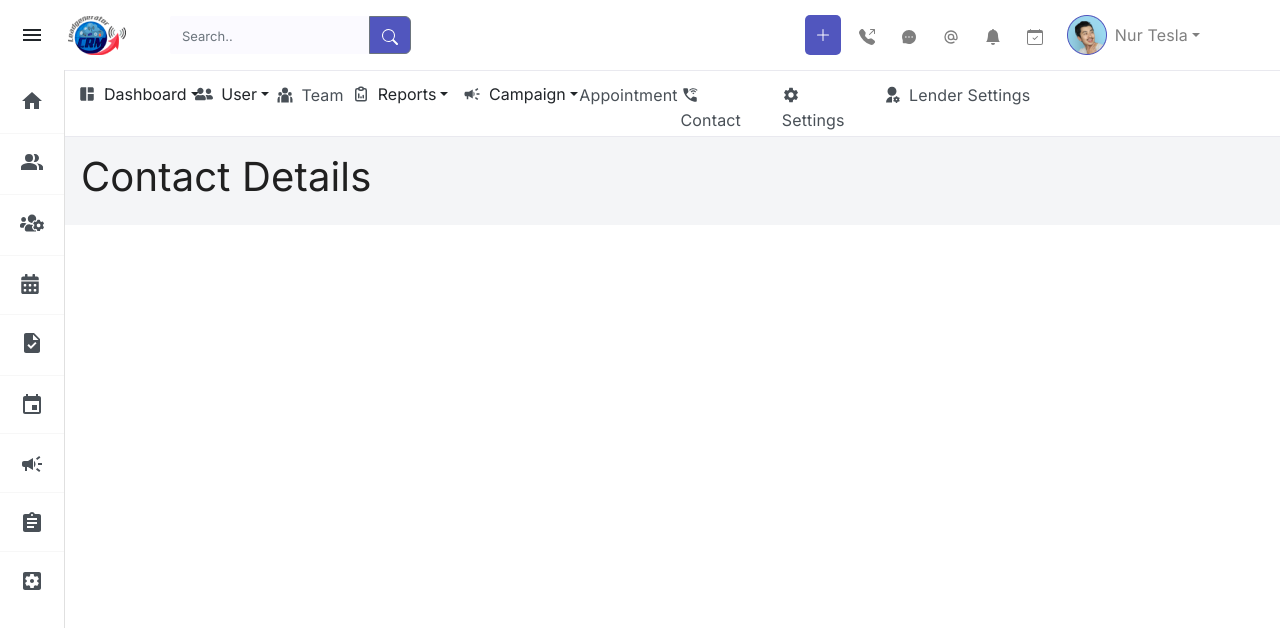
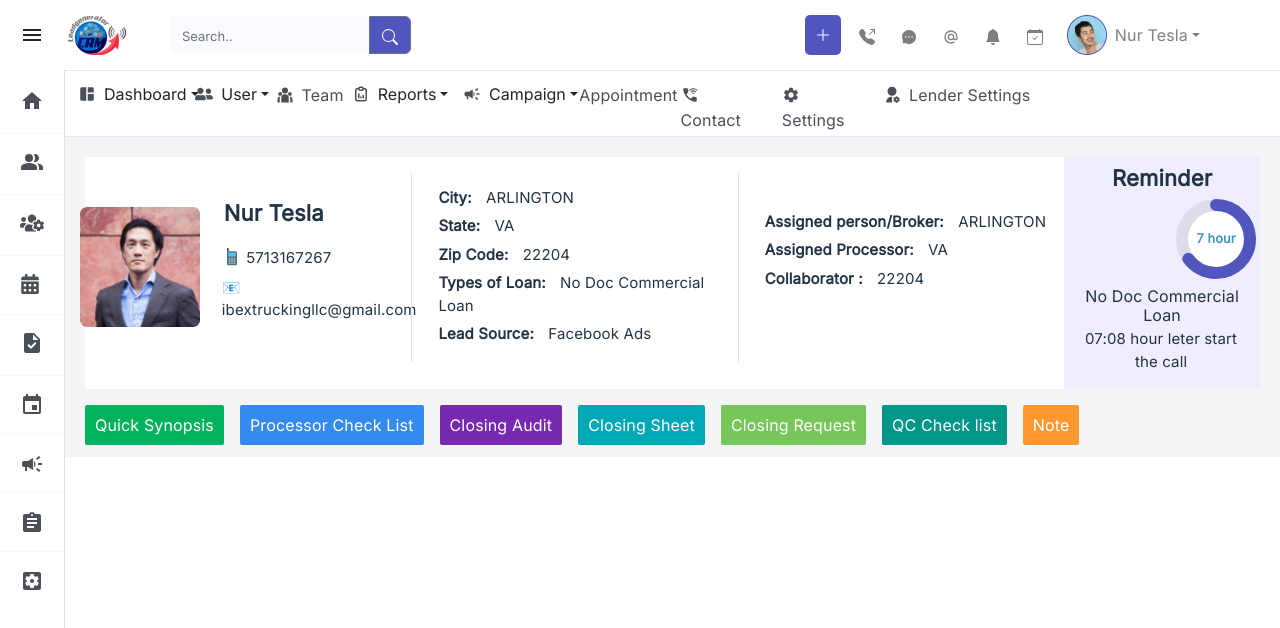
Before and after one commit to assraf-nur/CRM, a React (Create React App) app: page /contact-details in a window 1280 px wide. Shown: the top 628 px of the page. Built offline with nearby package versions, Linux system fonts and the light colour scheme.

Commit message:
created a new page

```diff
--- a/src/Components/CSS/Style.css
+++ b/src/Components/CSS/Style.css
@@ -777,27 +777,88 @@ div {
 .page-item.active .page-link {
   z-index: 1;
   color: #fff;
-  background-color: #5156BE;
-  border-color: #5156BE;
+  background-color: #5156be;
+  border-color: #5156be;
 }
 .page-item .page-link {
   z-index: 1;
-  color: #5156BE;
+  color: #5156be;
 }
-#pageDropdown{
+#pageDropdown {
   background-color: #0ab39c !important;
 }
-.btn-secondary:not(:disabled):not(.disabled).active, .btn-secondary:not(:disabled):not(.disabled):active, .show>.btn-secondary.dropdown-toggle {
+.btn-secondary:not(:disabled):not(.disabled).active,
+.btn-secondary:not(:disabled):not(.disabled):active,
+.show > .btn-secondary.dropdown-toggle {
   color: #fff;
-  background-color: #5156BE;
-  border-color: #5156BE;
+  background-color: #5156be;
+  border-color: #5156be;
 }
-.btn-secondary.dropdown-toggle, .btn-secondary.dropdown-toggle:hover {
+.btn-secondary.dropdown-toggle,
+.btn-secondary.dropdown-toggle:hover {
   color: #fff;
-  background-color: #5156BE;
-  border-color: #5156BE;
+  background-color: #5156be;
+  border-color: #5156be;
 }
-.dropdown-item a{
+.dropdown-item a {
   text-decoration: none;
   color: #495057;
 }
+.contact-details-page {
+  color: #213446;
+}
+.contact-details-page p {
+  font-size: 15px;
+  font-weight: 500;
+  margin-left: -2px;
+}
+.contact-details-page h5 {
+  font-size: 22px;
+  font-weight: 600;
+}
+.contact-details-page img {
+  width: 120px;
+  height: 120px;
+}
+.profile-p1 {
+  margin-top: 20px;
+}
+.profile-p2 {
+  margin-top: -10px;
+}
+.profile-card-start {
+  align-items: center;
+  justify-content: center;
+}
+.profile-card-information p {
+  font-size: 15px;
+  font-weight: 600;
+  margin-top: -10px;
+}
+.profile-card-information span {
+  font-size: 15px;
+  font-weight: 400;
+  margin-left: 10px;
+}
+.timer-section{
+  background-color: #F0EDFF;
+  text-align: center;
+}
+.contact-details-progress {
+  width: 80px;
+  background-color: #fff;
+  border-radius: 50%;
+  font-weight: 600;
+  text-align: center;
+  margin-left: 100px;
+}
+.timer-section p{
+  margin-top: -5px;
+}
+.contact-details-page-links a{
+  text-decoration: none;
+  color: white;
+  background-color: #0dcd94;
+  padding: 10px;
+  border-radius: 2px;
+}
--- a/src/Components/Contact/ContactDetails.js
+++ b/src/Components/Contact/ContactDetails.js
@@ -1,9 +1,103 @@
 import React from "react";
+import contactProfile from "../Images/Profile/contact-profile.jpg";
+import { FcCellPhone } from "react-icons/fc";
+import { buildStyles, CircularProgressbar } from "react-circular-progressbar";
+import { color } from "@mui/system";
 
 const ContactDetails = () => {
   return (
-    <div className="p-3">
-      <h1>Contact Details</h1>
+    <div className="p-3 contact-details-page">
+      <div className="row m-1 bg-white">
+        <div className="col-sm-10">
+          <div className="row py-3">
+            <div className="col-xl-4 d-flex profile-card-start">
+              <img src={contactProfile} alt="" />
+              <div className="ms-4 mt-1">
+                <h5>Nur Tesla</h5>
+                <div>
+                  <p className="profile-p1">
+                    <FcCellPhone className="fs-5 me-0 mb-1" /> 5713167267
+                  </p>
+                  <p className="profile-p2"> 📧 ibextruckingllc@gmail.com</p>
+                </div>
+              </div>
+            </div>
+            <div className="col-xl-4 border-start">
+              <div className="profile-card-information mt-4 ms-3">
+                <p>
+                  City: <span>ARLINGTON</span>{" "}
+                </p>
+                <p>
+                  State: <span>VA</span>{" "}
+                </p>
+                <p>
+                  Zip Code: <span>22204</span>{" "}
+                </p>
+                <p>
+                  Types of Loan: <span>No Doc Commercial Loan</span>{" "}
+                </p>
+                <p>
+                  Lead Source: <span>Facebook Ads</span>{" "}
+                </p>
+              </div>
+            </div>
+            <div className="col-xl-4 border-start">
+              <div className="profile-card-information mt-5 ms-3">
+                <p>
+                  Assigned person/Broker: <span>ARLINGTON</span>{" "}
+                </p>
+                <p>
+                  Assigned Processor: <span>VA</span>{" "}
+                </p>
+                <p>
+                  Collaborator : <span>22204</span>{" "}
+                </p>
+              </div>
+            </div>
+          </div>
+        </div>
+        <div className="col-xl-2 timer-section">
+          <h5 className="mt-2">Reminder</h5>
+          <div className="contact-details-progress">
+            <CircularProgressbar
+              value={65}
+              text={`${7} hour`}
+              strokeWidth={15}
+              styles={buildStyles({
+                textSize: "16px",
+                pathColor: "#5156BE",
+                trailColor: "#DEDCE8",
+              })}
+            />
+          </div>
+          <h6 className="mt-2">No Doc Commercial Loan</h6>
+          <p>07:08 hour leter start the call</p>
+        </div>
+      </div>
+
+      <div className="m-1 mt-4 contact-details-page-links">
+        <a style={{backgroundColor: "#00B25B"}} className="" href="{#}">
+          Quick Synopsis
+        </a>
+        <a style={{backgroundColor: "#348BED"}} className="ms-3" href="{#}">
+          Processor Check List
+        </a>
+        <a style={{backgroundColor: "#772AB1"}} className="ms-3" href="{#}">
+          Closing Audit
+        </a>
+        <a style={{backgroundColor: "#00A7B5"}} className="ms-3" href="{#}">
+          Closing Sheet
+        </a>
+        <a style={{backgroundColor: "#76C65A"}} className="ms-3" href="{#}">
+          Closing Request
+        </a>
+        <a style={{backgroundColor: "#009789"}} className="ms-3" href="{#}">
+          QC Check list
+        </a>
+        <a style={{backgroundColor: "#FF9830"}} className="ms-3" href="{#}">
+          Note
+        </a>
+      </div>
     </div>
   );
 };
```
Also changed, not shown: src/Components/Images/Profile/contact-profile.jpg (added), 1 other file (tests, documents, lock files or other folders).
